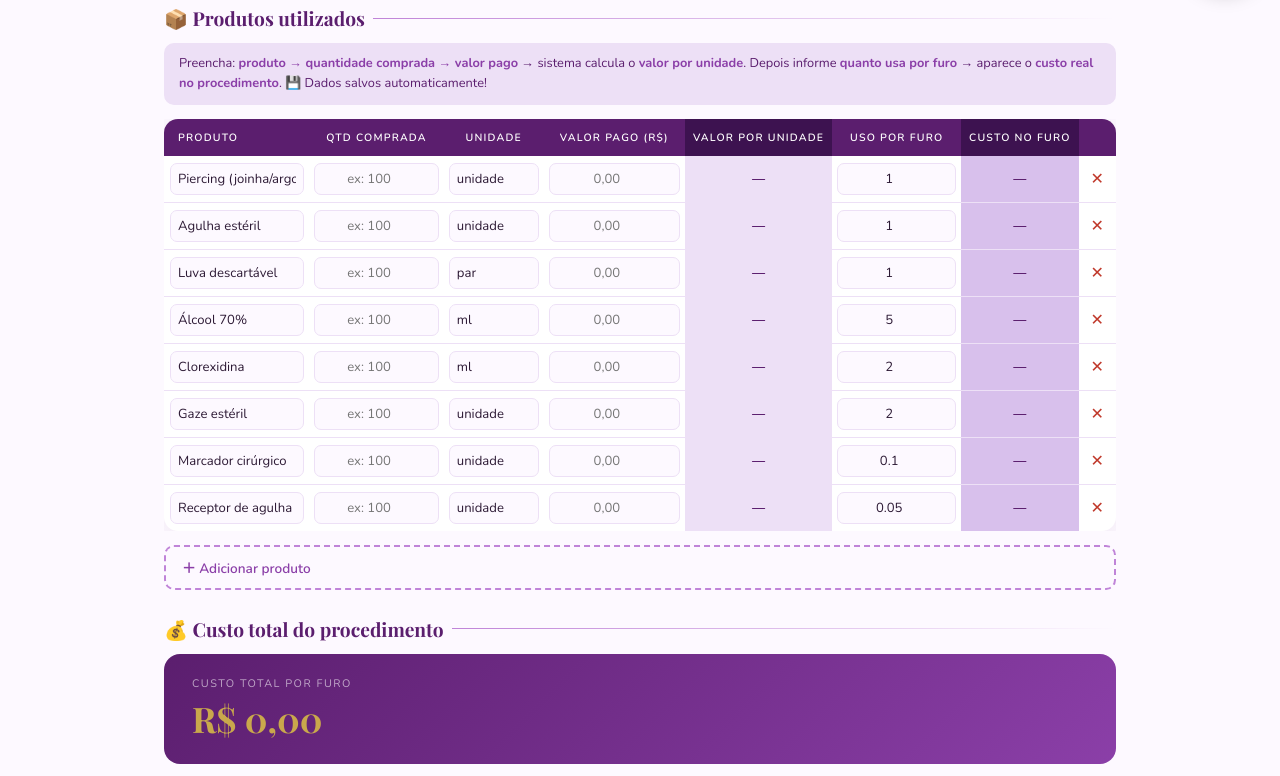
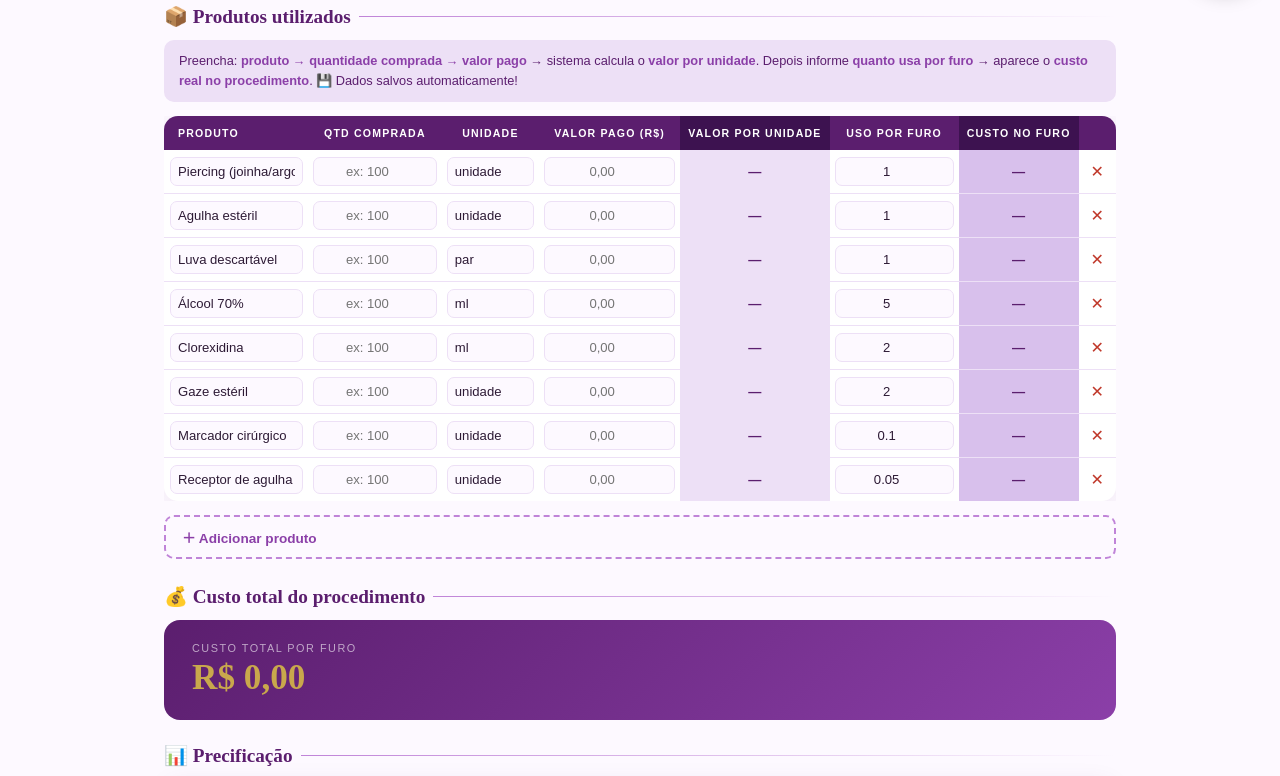
Before and after one commit to tecerica/cursoerica, a plain HTML site: page index.html in a window 1280 px wide. Shown: the part 197-973 px from the top of the page. Drawn offline with nearby package versions, Linux system fonts and the light colour scheme.

```diff
--- a/index.html
+++ b/index.html
@@ -4,7 +4,6 @@
 <meta charset="UTF-8">
 <meta name="viewport" content="width=device-width, initial-scale=1.0">
 <title>Calculadora – Furo Humanizado</title>
-<link href="https://fonts.googleapis.com/css2?family=Playfair+Display:wght@700&family=Nunito:wght@400;500;600;700&display=swap" rel="stylesheet">
 <style>
 :root {
   --roxo: #5b1e6e;
```
